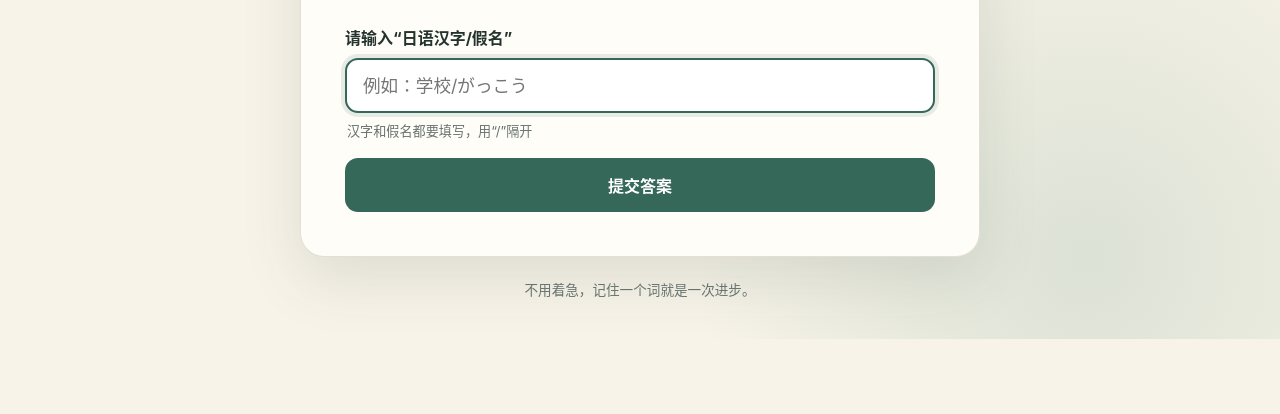
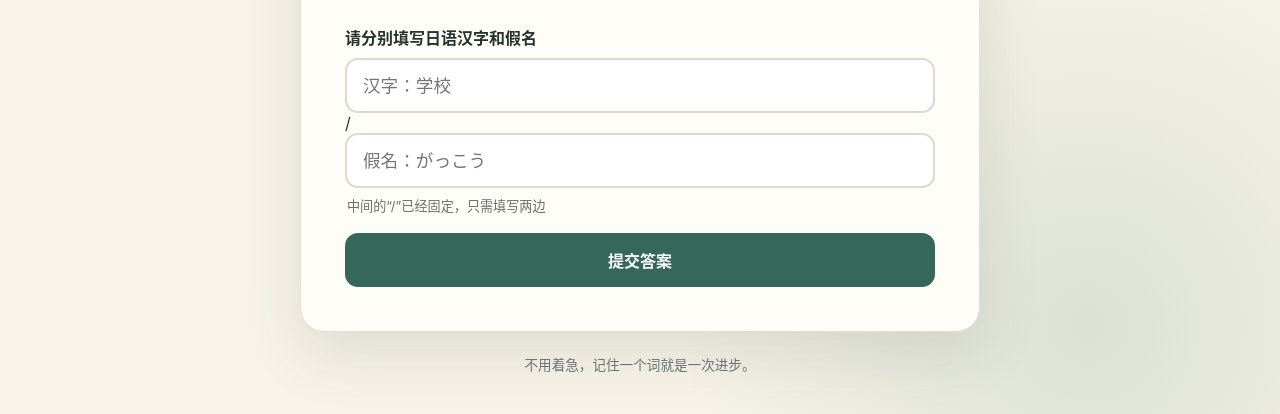
Before and after one commit to akalilm0605-bit/japanese, a website with bundled scripts: page index.html in a window 1280 px wide. Shown: the part 481-895 px from the top of the page. Before the commit the page ends 820 px from the top, so only its background shows below. Built offline with nearby package versions, Linux system fonts and the light colour scheme.

Commit message:
更新 index.html

```diff
--- a/index.html
+++ b/index.html
@@ -26,19 +26,35 @@
         <div id="meaning" class="meaning" aria-live="polite">加载中…</div>
 
         <form id="answer-form" novalidate>
-          <label for="answer-input">请输入“日语汉字/假名”</label>
+          <label for="word-input">请分别填写日语汉字和假名</label>
+          <div class="answer-fields">
             <input
-            id="answer-input"
-            name="answer"
+              id="word-input"
+              name="word"
               type="text"
               lang="ja"
               inputmode="text"
               autocomplete="off"
               autocapitalize="off"
               spellcheck="false"
-            placeholder="例如：学校/がっこう"
+              placeholder="汉字：学校"
+              aria-label="日语汉字"
             />
-          <p id="input-hint" class="input-hint">汉字和假名都要填写，用“/”隔开</p>
+            <span class="answer-divider" aria-hidden="true">/</span>
+            <input
+              id="reading-input"
+              name="reading"
+              type="text"
+              lang="ja"
+              inputmode="text"
+              autocomplete="off"
+              autocapitalize="off"
+              spellcheck="false"
+              placeholder="假名：がっこう"
+              aria-label="日语假名"
+            />
+          </div>
+          <p id="input-hint" class="input-hint">中间的“/”已经固定，只需填写两边</p>
           <button id="submit-button" class="primary-button" type="submit">提交答案</button>
         </form>
 
```
Lines whose indentation alone changed are shown as unchanged.
